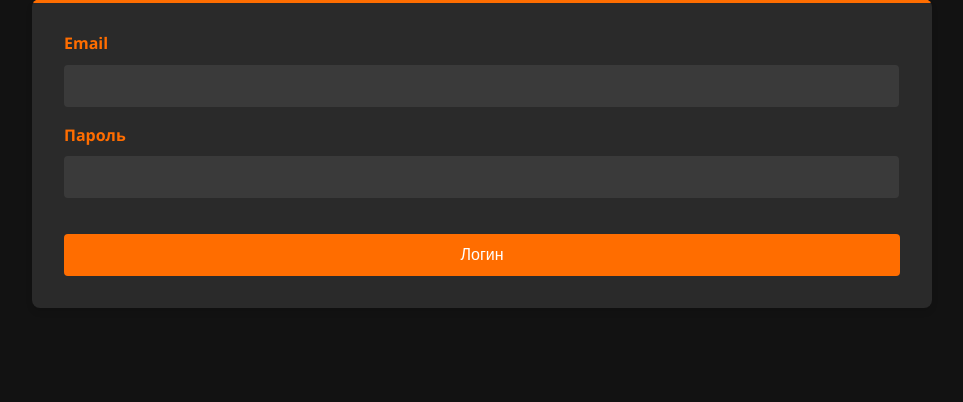
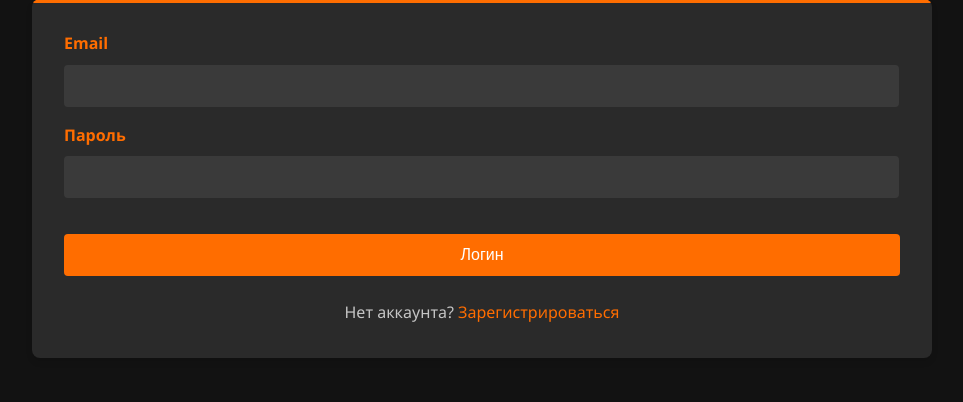
Before and after one commit to Jrol123/KBHub, a Flask app: page /login in a window 1280 px wide. Shown: the part 41-443 px from the top of the page, without its empty margins (158-1121 px from the left). Run offline with Flask 2, Linux system fonts and the light colour scheme.

Commit message:
login added

```diff
--- a/templates/base.html
+++ b/templates/base.html
@@ -37,7 +37,10 @@
                     </div>
                 </div>
             {% else %}
+            <ul class="nav-links">
                 <a href="{{ url_for('login') }}" class="dropdown-item login">Войти</a>
+                <a href="{{ url_for('register') }}" class="dropdown-item login">Зарегистрироваться</a>
+            </ul>
             {% endif %}
     </nav>
     {% endblock %}
--- a/templates/login.html
+++ b/templates/login.html
@@ -35,9 +35,9 @@
         </form>
 
 
-        <!-- <div class="auth-links">
-            Уже есть аккаунт? <a href="{{ url_for('login') }}">Войти</a>
-        </div> -->
+        <div class="auth-links">
+            Нет аккаунта? <a href="{{ url_for('register') }}">Зарегистрироваться</a>
+        </div>
     </form>
 </div>
 
```
Also changed, not shown: templates/user_profile.html (+9 -5 lines).
